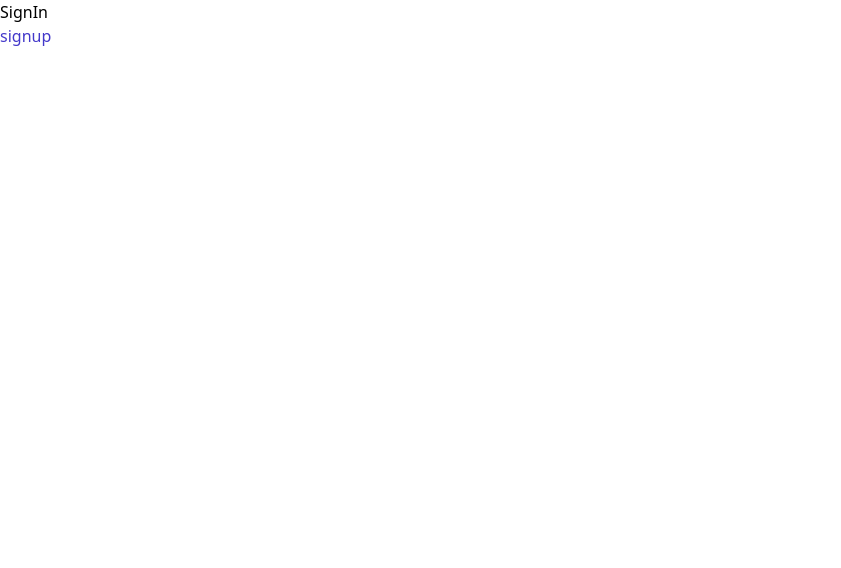
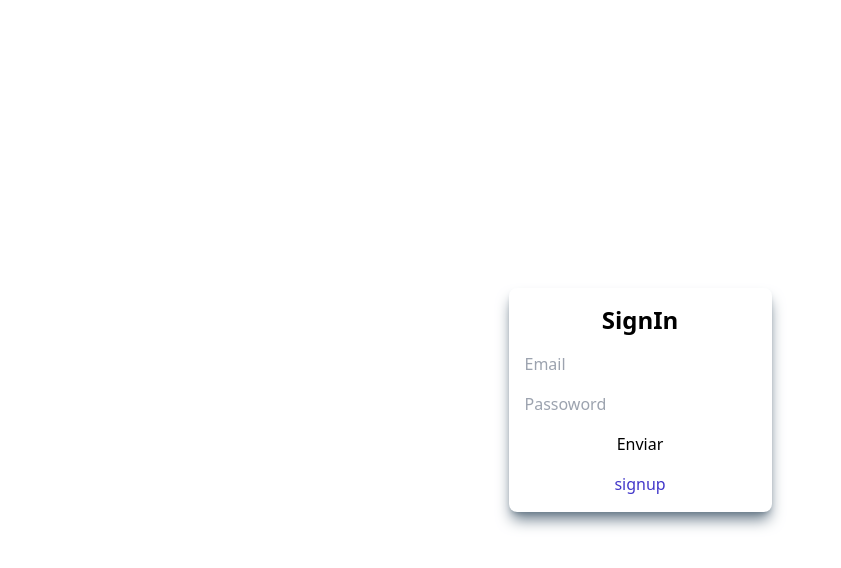
Before and after one commit to DyEsSuCr/CloneTwittersocial, a React (Vite) app in the folder client/: page /signin in a window 1280 px wide. Shown: the top 568 px of the page, without its empty margins (0-841 px from the left). Built offline with nearby package versions, Linux system fonts and the light colour scheme.

Commit message:
formik Signin

```diff
--- a/client/package.json
+++ b/client/package.json
@@ -9,6 +9,7 @@
     "preview": "vite preview"
   },
   "dependencies": {
+    "formik": "2.2.9",
     "react": "18.2.0",
     "react-dom": "18.2.0",
     "react-icons": "4.7.1",
--- /dev/null
+++ b/client/src/pages/Profile.jsx
@@ -0,0 +1,7 @@
+export const Profile = () => {
+  return (
+    <div>
+      <h1>Welcome DYESSUCR</h1>
+    </div>
+  )
+}
--- a/client/src/pages/SignIn.jsx
+++ b/client/src/pages/SignIn.jsx
@@ -1,12 +1,53 @@
 import { Link } from 'react-router-dom'
+import { Formik, Form, Field, ErrorMessage } from 'formik'
 
 export const SignIn = () => {
   return (
-    <div>
-      <h1>SignIn</h1>
-      <Link to={'/signup'} className="text-indigo-700">
-        signup
-      </Link>
+    <div className="flex justify-center items-center min-h-screen">
+      <Formik
+        initialValues={{ password: '', email: '' }}
+        validate={(values) => {
+          let errors = {}
+
+          if (!values.email) errors.email = 'Email required'
+
+          if (!/^[a-zA-Z0-9_.+-]+@[a-zA-Z0-9-]+\.[a-zA-Z0-9-.]+$/.test(values.email)) {
+            errors.email = 'Email can only contain letters, numbers, periods, hyphens, and underscores.'
+          }
+
+          if (!values.password) errors.password = 'Password required'
+
+          if (
+            !/^(?=.*[a-z])(?=.*[A-Z])(?=.*\d)(?=.*[@$!%*?&])[A-Za-z\d@$!%*?&]{8,}$/.test(values.password)
+          ) {
+            errors.password =
+              'Minimum eight characters, at least one uppercase letter, one lowercase letter, one number and one special character.'
+          }
+
+          return errors
+        }}
+        onSubmit={(values, { resetForm }) => {
+          resetForm()
+        }}
+      >
+        {({ errors }) => (
+          <Form className="flex flex-col gap-4 shadow-lg shadow-dark-gray p-4 rounded-lg">
+            <h1 className="text-2xl font-semibold text-center">SignIn</h1>
+
+            <Field type="email" name="email" placeholder="Email" />
+            <ErrorMessage name="email" component={() => <div> {errors.email} </div>} />
+
+            <Field type="password" name="password" placeholder="Passoword" />
+            <ErrorMessage name="password" component={() => <div> {errors.password} </div>} />
+
+            <button type="submit">Enviar</button>
+
+            <Link to={'/signup'} className="text-indigo-700 mx-auto">
+              signup
+            </Link>
+          </Form>
+        )}
+      </Formik>
     </div>
   )
 }
```
Also changed, not shown: 1 other file (tests, documents, lock files or other folders).
